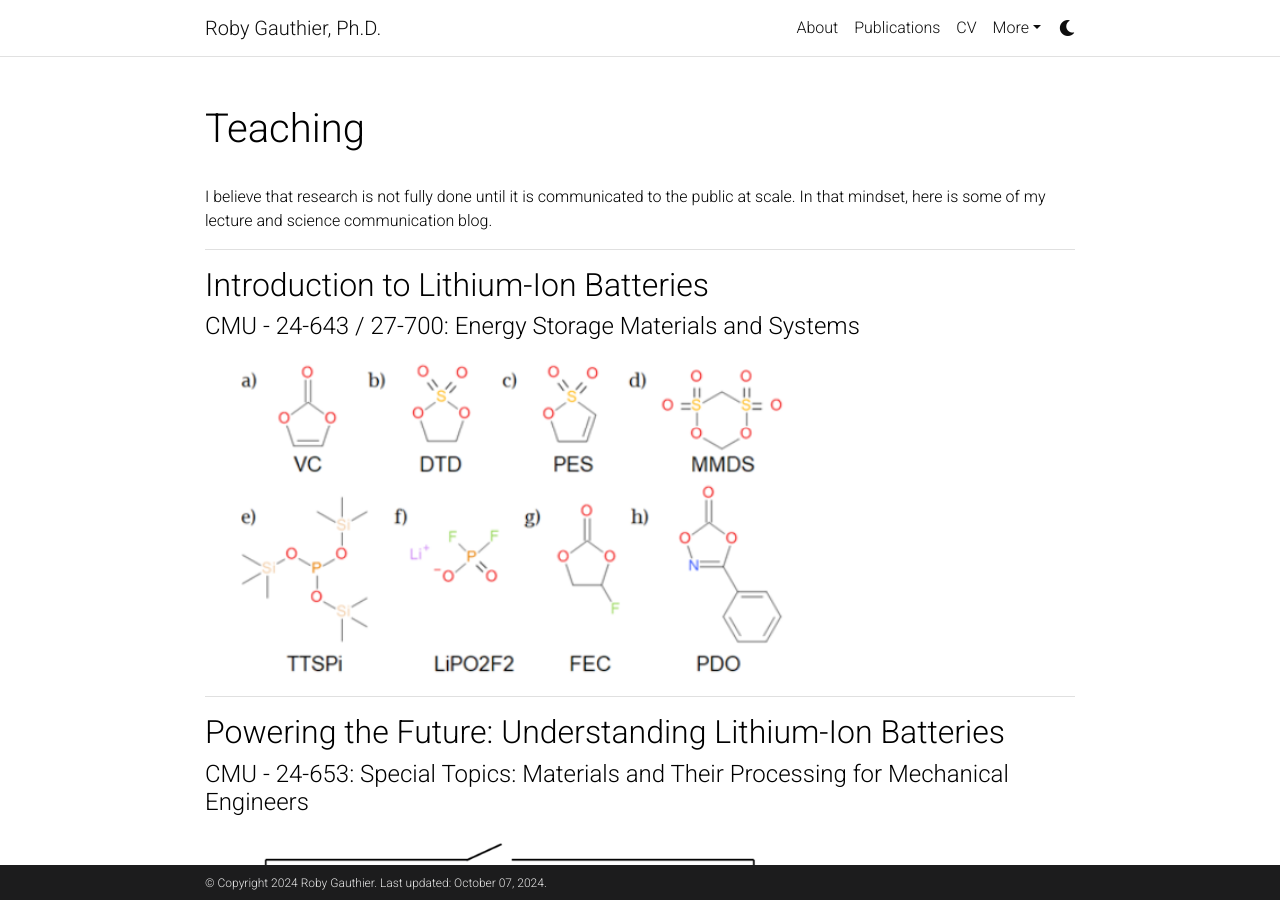
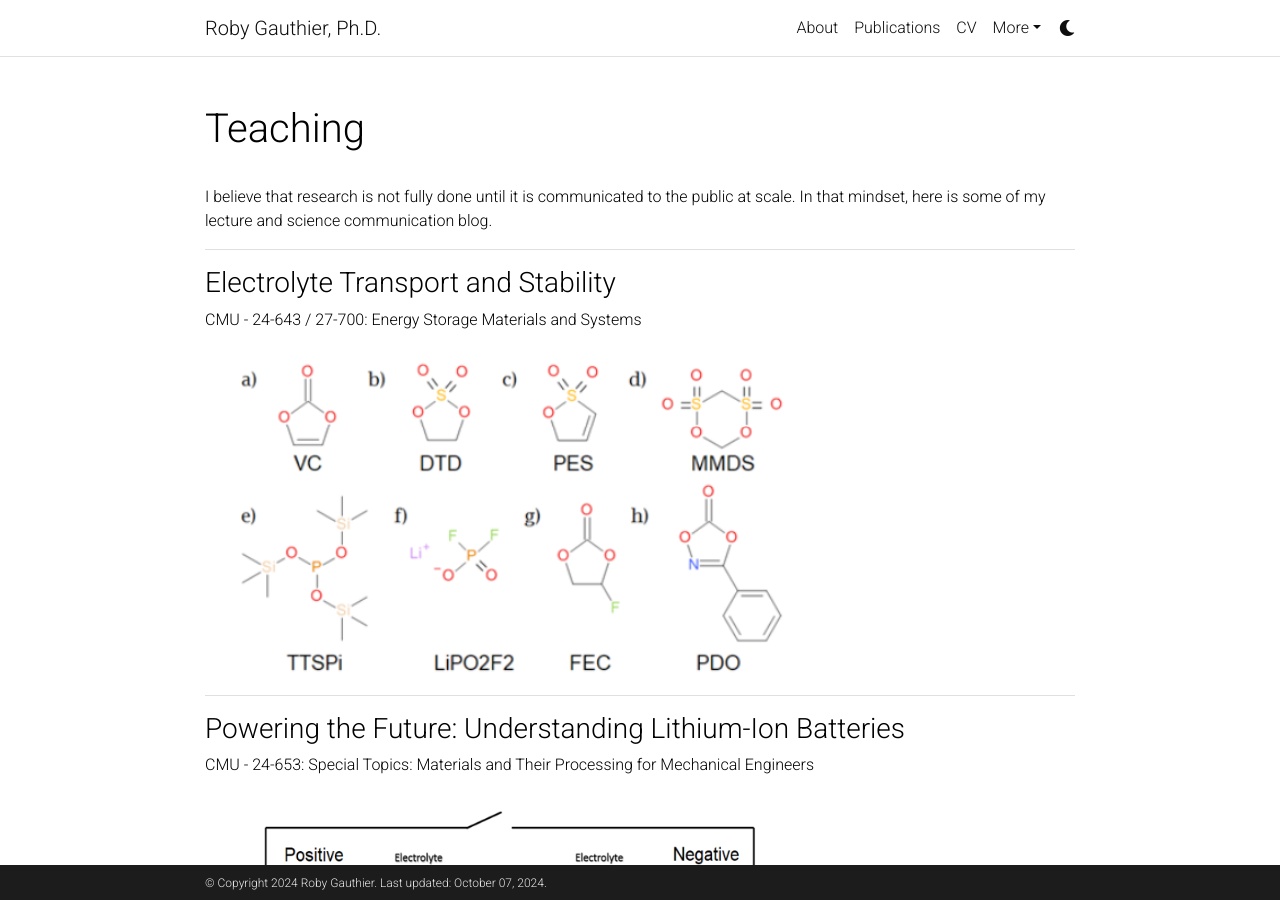
Before and after one commit to robygauthier/robygauthier.github.io, a Jekyll site: the page built from _pages/teaching.md, in a window 1280 px wide and 900 px high. Built offline with Jekyll 4.4.1, drawn with Linux system fonts in a browser that asks for light colours; comment, search, counter and statistics services are not loaded; a style sheet for code colours, icons or effects is not loaded.

```diff
--- a/_pages/teaching.md
+++ b/_pages/teaching.md
@@ -11,8 +11,8 @@
 
 ---
 
-## Introduction to Lithium-Ion Batteries
-#### CMU - 24-643 / 27-700: Energy Storage Materials and Systems
+### Electrolyte Transport and Stability
+CMU - 24-643 / 27-700: Energy Storage Materials and Systems
 
 <a href="https://robygauthier.github.io/assets/pdf/Electrolyte-class.pdf">
   <img src="https://raw.githubusercontent.com/robygauthier/robygauthier.github.io/master/assets/img/known_additives.png" width="600" />
@@ -20,8 +20,8 @@
 
 ---
 
-## Powering the Future: Understanding Lithium-Ion Batteries
-#### CMU - 24-653: Special Topics: Materials and Their Processing for Mechanical Engineers
+### Powering the Future: Understanding Lithium-Ion Batteries
+CMU - 24-653: Special Topics: Materials and Their Processing for Mechanical Engineers
 
 <a href="https://robygauthier.github.io/assets/pdf/Battery-class.pdf">
   <img src="https://raw.githubusercontent.com/robygauthier/robygauthier.github.io/master/assets/img/powering_the_future.png" width="600" />
@@ -29,7 +29,7 @@
 
 ---
 
-## Introduction to Lithium-Ion Batteries
+### Introduction to Lithium-Ion Batteries
 
 <a href="https://shagunsworld.notion.site/Introduction-to-Lithium-Ion-Batteries-94bdc6bbc05b4df899780d4c4683540c">
   <img src="https://raw.githubusercontent.com/robygauthier/robygauthier.github.io/master/assets/img/li-ion_battery.png" width="600" />
```
Also changed, not shown: 1 other file.
